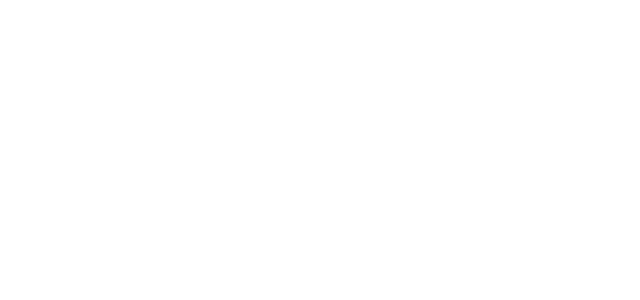
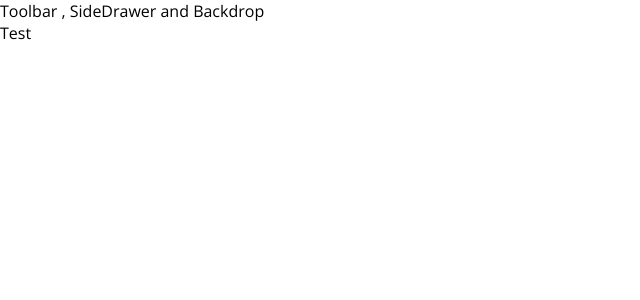
Before and after one commit to realshahiq/burger-builder, a React app: page / in a window 1280 px wide. Shown: the top 300 px of the page, without its empty margins (0-640 px from the left). Built offline with nearby package versions, Linux system fonts and the light colour scheme.

Commit message:
Layout component added

```diff
--- a/src/App.js
+++ b/src/App.js
@@ -1,8 +1,10 @@
 import React, { Component } from 'react';
+import Layout from './components/Layout/Layout';
 class App extends Component {
   render() {
     return (
       <div>
+        <Layout>Test</Layout>
       </div>
     );
   }
--- /dev/null
+++ b/src/components/Layout/Layout.js
@@ -0,0 +1,11 @@
+import React from 'react';
+import Aux from '../../hoc/Aux';
+const layout = (props) => {
+  return (
+  <Aux>
+    <div>Toolbar , SideDrawer and Backdrop</div>
+    <main>{props.children}</main>
+  </Aux>
+  );
+}
+export default layout;
```
